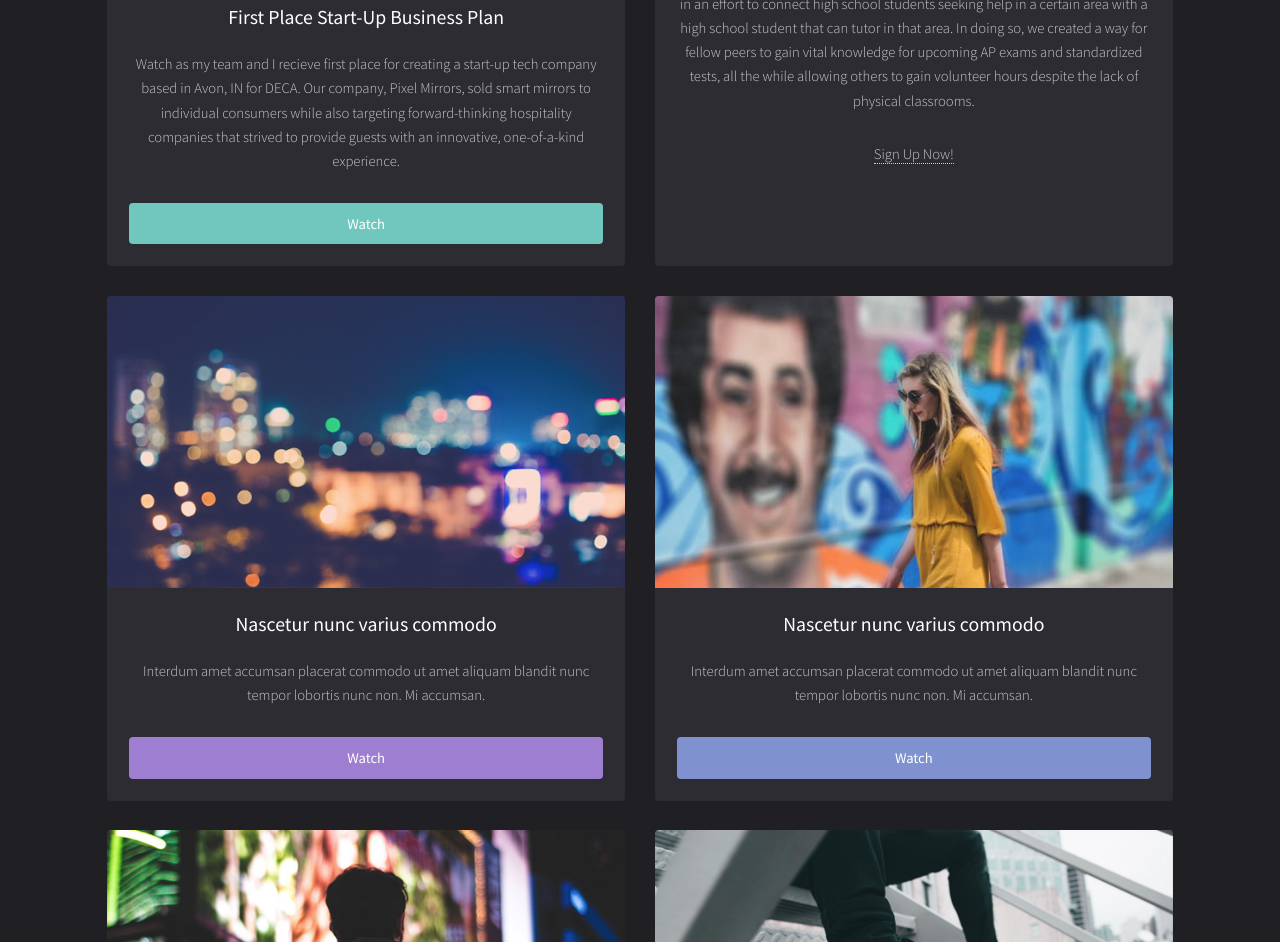
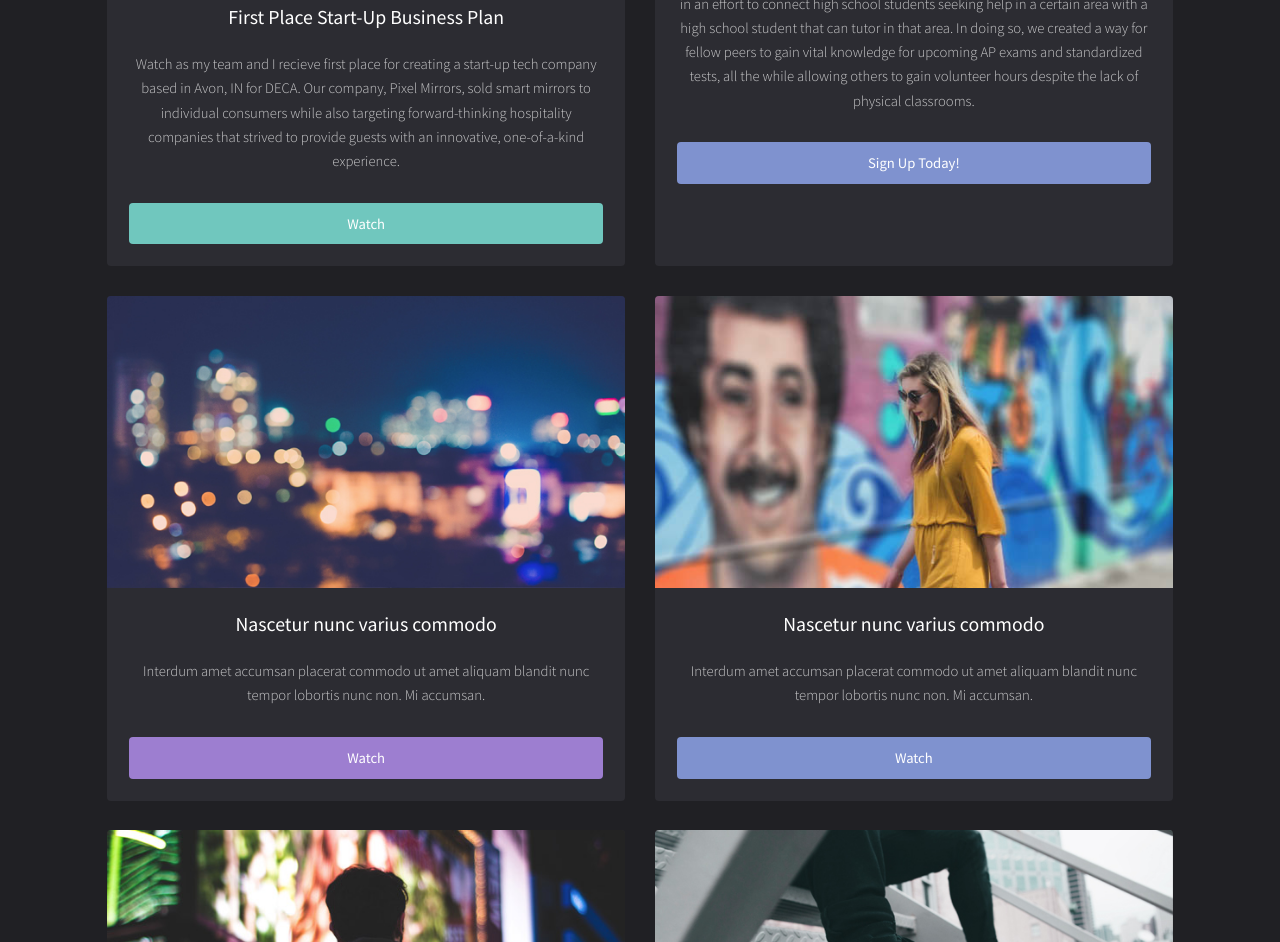
Before and after one commit to jas0nle/jas0nle.github.io, a plain HTML site: page index.html in a window 1280 px wide. Shown: the part 987-1929 px from the top of the page. Drawn offline with Linux system fonts and the light colour scheme.

Commit message:
Update index.html

```diff
--- a/index.html
+++ b/index.html
@@ -51,7 +51,7 @@
 								<div class="inner">
 									<h3>CovidTutor.live</h3>
 									<p>With the ongoing Coronavirus outbreak, my friends and I founded covidtutor.live in an effort to connect high school students seeking help in a certain area with a high school student that can tutor in that area. In doing so, we created a way for fellow peers to gain vital knowledge for upcoming AP exams and standardized tests, all the while allowing others to gain volunteer hours despite the lack of physical classrooms.</p>
-									<a href="covidtutor.live">Sign Up Now!</a>
+									<a href="https://covidtutor.live" class="button style2 fit" >Sign Up Today!</a>
 								</div>
 							</div>
 
```
